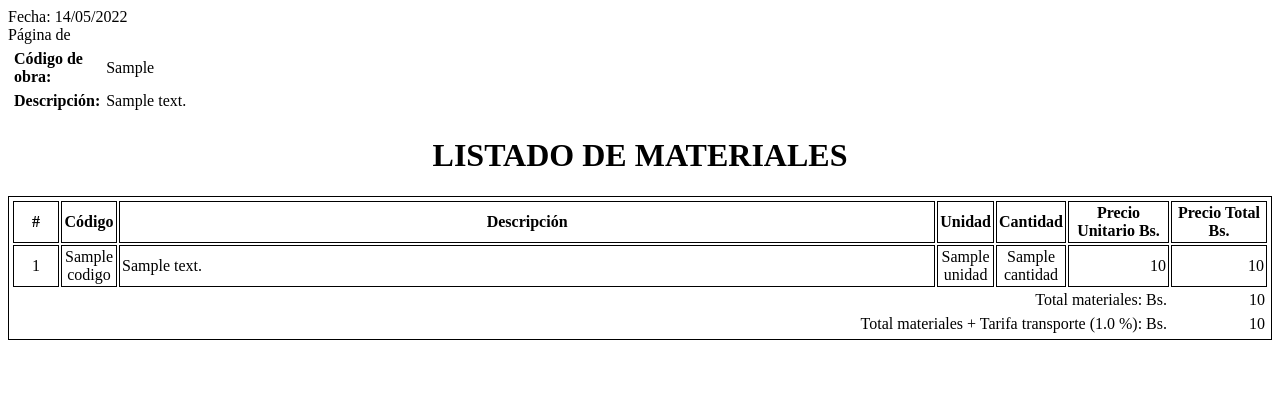
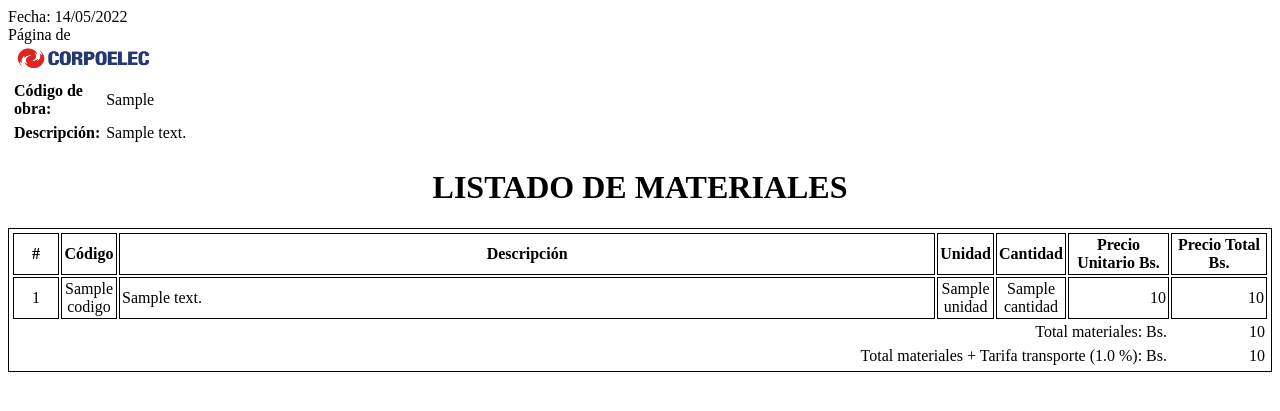
Before and after one commit to LuisGerdez/zeraus_upa, a Django app: template app/templates/app/pdf_lista_materiales.html in a window 1280 px wide. Shown: the top 411 px of the page. Run offline with Django 3.2, Linux system fonts and the light colour scheme; tables that the repository leaves empty hold one stand-in row (values such as "Sample post"); the template is opened without the code that fills it: values that come from a table or form of the project are taken from there, most other values are stand-ins (such as "Sample title", 1, 10 or a date in 2020).

Commit message:
Updated pdf views

```diff
--- a/app/templates/app/pdf_apu.html
+++ b/app/templates/app/pdf_apu.html
@@ -12,7 +12,7 @@
                     left: 50pt; width: 512pt; top: 20pt; height: 20pt;
                 }
                 @frame content_frame {          /* Content Frame */
-                    left: 45pt; width: 518pt; top: 40pt; height: 780pt;
+                    left: 45pt; width: 518pt; top: 26pt; height: 795pt;
                 }
                 @frame footer_frame {           /* Another static Frame */
                     -pdf-frame-content: footer_content;
@@ -40,6 +40,8 @@
         </div>
 
         {% for partida in partidas %}
+            <img src="{{ host }}{% static 'app/images/corpoelec-logo.png'%}" width="150" height="28"/>
+
             <h1 style="text-align: center; margin: 0px;">ANÁLISIS DE PRECIOS UNITARIOS</h1>
 
             <table style="border: none;">
--- a/app/templates/app/pdf_lista_materiales.html
+++ b/app/templates/app/pdf_lista_materiales.html
@@ -12,7 +12,7 @@
                     left: 50pt; width: 512pt; top: 20pt; height: 20pt;
                 }
                 @frame content_frame {          /* Content Frame */
-                    left: 45pt; width: 518pt; top: 50pt; height: 732pt;
+                    left: 45pt; width: 518pt; top: 32pt; height: 732pt;
                 }
                 @frame footer_frame {           /* Another static Frame */
                     -pdf-frame-content: footer_content;
@@ -38,6 +38,8 @@
         <div id="footer_content">
             Página <pdf:pagenumber> de <pdf:pagecount>
         </div>
+
+        <img src="{{ host }}{% static 'app/images/corpoelec-logo.png'%}" width="150" height="28"/>
 
         <table style="border: none;">
             <tr>
--- a/app/templates/app/pdf_presupuesto_obra.html
+++ b/app/templates/app/pdf_presupuesto_obra.html
@@ -12,7 +12,7 @@
                     left: 50pt; width: 512pt; top: 20pt; height: 20pt;
                 }
                 @frame content_frame {          /* Content Frame */
-                    left: 45pt; width: 518pt; top: 50pt; height: 732pt;
+                    left: 45pt; width: 518pt; top: 32pt; height: 732pt;
                 }
                 @frame footer_frame {           /* Another static Frame */
                     -pdf-frame-content: footer_content;
@@ -38,6 +38,8 @@
         <div id="footer_content">
             Página <pdf:pagenumber> de <pdf:pagecount>
         </div>
+
+        <img src="{{ host }}{% static 'app/images/corpoelec-logo.png'%}" width="150" height="28"/>
 
         <table style="border: none;">
             <tr>
```
